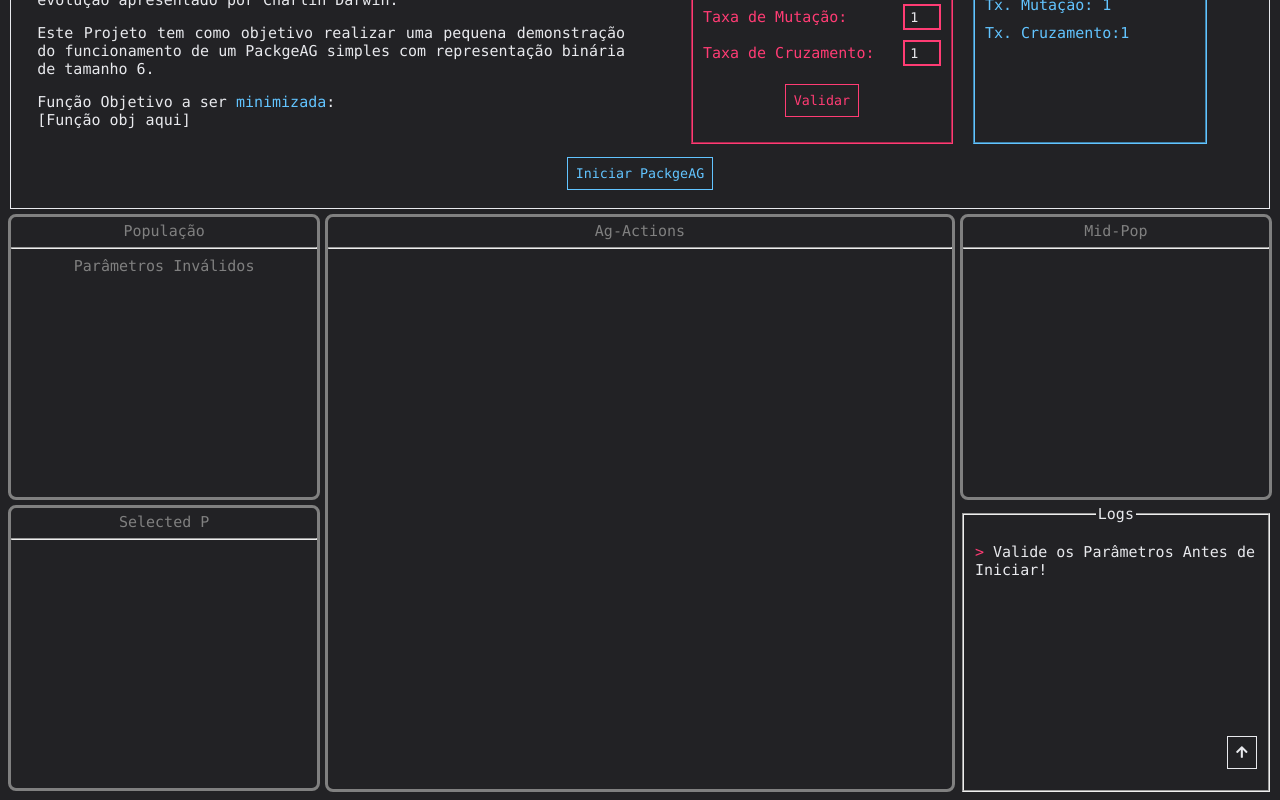
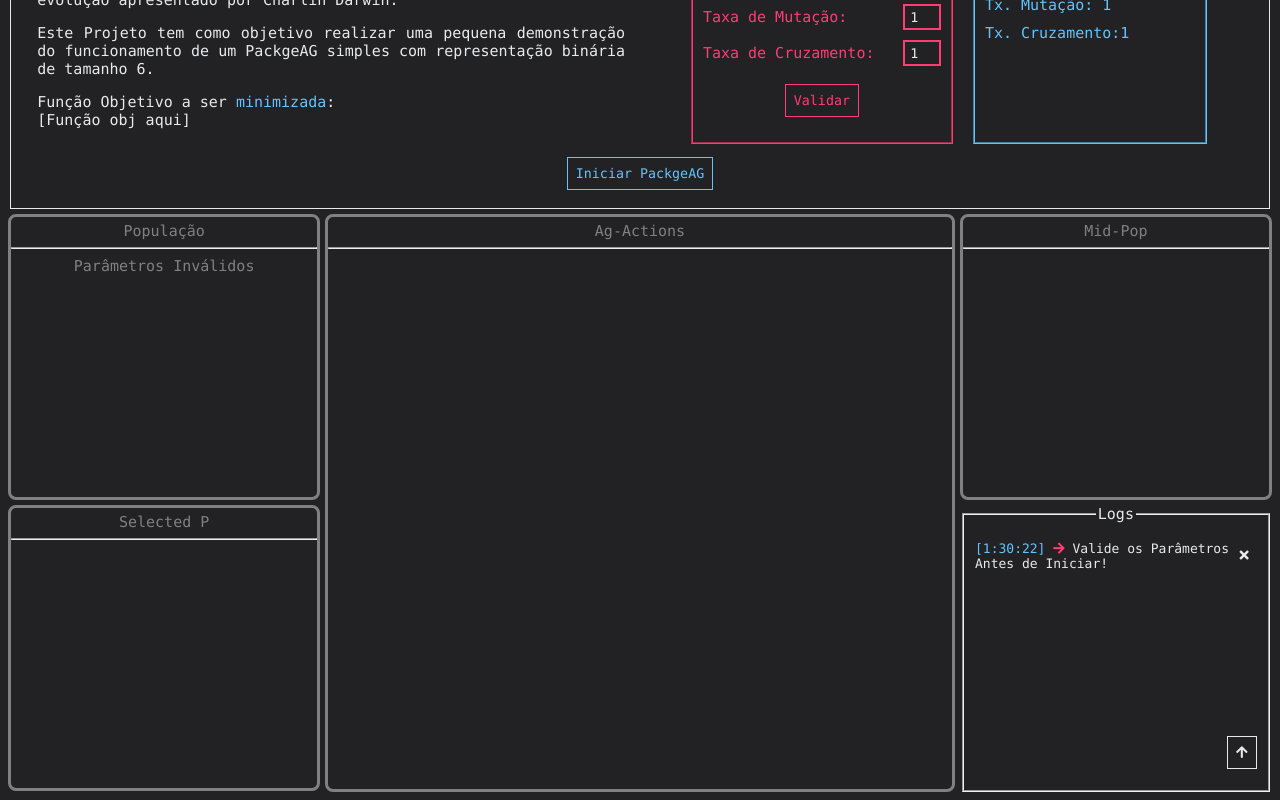
Before and after one commit to Niehaus/ag-vuejs, a Vue app in the folder ag-vite/: page / in a window 1280 px wide. Both pictures are taken after a click on the button "Iniciar PackgeAG". Shown: the part 118-918 px from the top of the page. Built offline with nearby package versions, Linux system fonts and the light colour scheme.

Commit message:
Tournament improves and Timestamp for logs

```diff
--- a/ag-vite/index.html
+++ b/ag-vite/index.html
@@ -3,10 +3,7 @@
 <head>
   <meta charset="UTF-8">
   <link rel="icon" href="./public/dna.png"/>
-
   <meta name="viewport" content="width=device-width, initial-scale=1.0">
-<!--  <script type="text/sass" src="src/main.sass"></script>-->
-<!--  <script type="text/sass" src="src/assets/breakpoints.sass"></script>-->
   <title>AG</title>
 </head>
 <body>
--- a/ag-vite/src/assets/console.sass
+++ b/ag-vite/src/assets/console.sass
@@ -4,8 +4,20 @@
   height: 269px !important
   p
     text-align: left
+    font-size: 13px
   .row
     justify-content: flex-end
+
+.log-item
+  display: flex
+  justify-content: space-between
+
+.close-log
+  border: none
+  color: $font-color
+.close-log:hover
+  background-color: inherit
+  color: $error-color
 
 #log-anchor-up
   border-color: $font-color
--- a/ag-vite/src/components/AgActions.vue
+++ b/ag-vite/src/components/AgActions.vue
@@ -41,4 +41,10 @@ export default {
 .panel
   &.ag-actions
     height: 572px
+
+  .actions-area
+    display: flex
+    justify-content: center
+    align-items: center
+    height: 90%
 </style>
--- a/ag-vite/src/components/ConsoleLog.vue
+++ b/ag-vite/src/components/ConsoleLog.vue
@@ -2,9 +2,16 @@
     <fieldset class="console">
       <legend>Logs</legend>
       <div class="text-box">
-        <p v-for="(log, index) in logs"> <span :class="log.class"> > </span> {{ log.message }} </p>
+        <div class="log-item" v-for="(log, index) in logs">
+          <p>
+            <span class="log-time">{{'['+ time.getHours() + ':' + time.getMinutes() + ':' + time.getUTCSeconds() + '] ' }}</span>
+            <span :class="log.class"><i class="fas fa-arrow-right"></i></span>  {{ log.message }}
+          </p>
+          <button class="close-log" @click="closeMe(index)">
+            <i class="fas fa-times"></i>
+          </button>
+        </div>
       </div>
-
       <div class="row anchor-up-row">
         <button id="log-anchor-up" @click="upToInstructions">
           <i class="fas fa-arrow-up"></i>
@@ -19,12 +26,16 @@ export default {
   data() {
     return {
       logs: [],
-      bindClass: false
+      bindClass: false,
+      time: new Date()
     }
   },
   methods: {
     display: function (logMessage) {
       this.logs.push(logMessage)
+    },
+    closeMe(index) {
+      this.logs.splice(index, 1)
     },
     upToInstructions: function () {
       let emit_e = this.emitter
@@ -34,6 +45,7 @@ export default {
   },
   mounted() {
     this.emitter.on("display-logs", this.display)
+    // TODO: Implement a better timestamp for logs
   }
 }
 </script>
--- a/ag-vite/src/components/Tournament.vue
+++ b/ag-vite/src/components/Tournament.vue
@@ -138,9 +138,6 @@ export default {
 @import "../main"
 
 .tournament-box
-  //margin: 30px 0
-  border: 1px solid blueviolet
-
   .row
     justify-content: center
     margin: 10px 0
```
